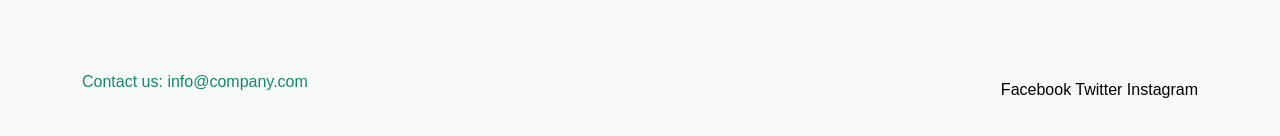
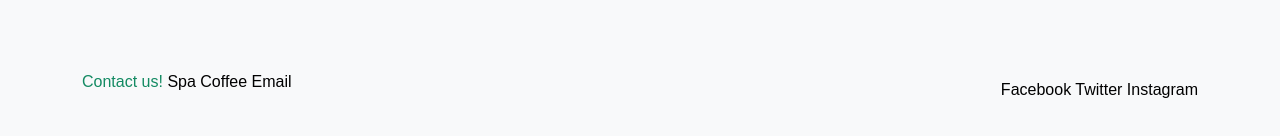
Before and after one commit to stephkayd/Landing-Page, a plain HTML site: page index.html in a window 1280 px wide. Shown: the part 1544-1680 px from the top of the page. Drawn offline with nearby package versions, Linux system fonts and the light colour scheme.

Commit message:
email update

```diff
--- a/index.html
+++ b/index.html
@@ -93,7 +93,7 @@
         <section id="contact" class="contact py-5">
         <div class="container d-flex justify-content-between align-items-center"> <!-- Flex container for layout -->
             <div>
-                <p>Contact us: info@company.com</p> <!-- Email contact link -->
+                <p>Contact us! <a href="mailto:stephanie.dunham@libertymutual.com">Spa Coffee Email</a></p> <!-- Email contact link -->
             </div>
             <div>
                 <a href="https://www.facebook.com" target="_blank">Facebook</a> <!-- Facebook link -->
```
